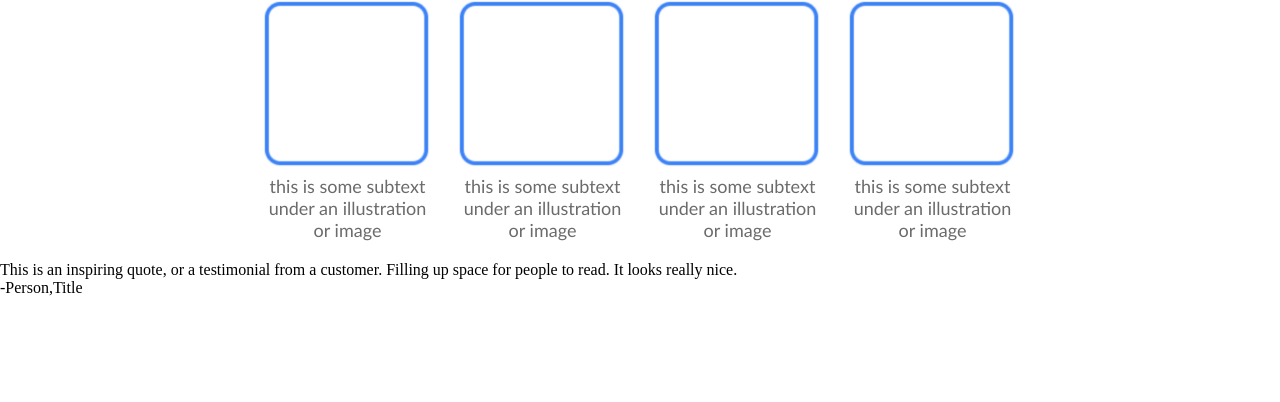
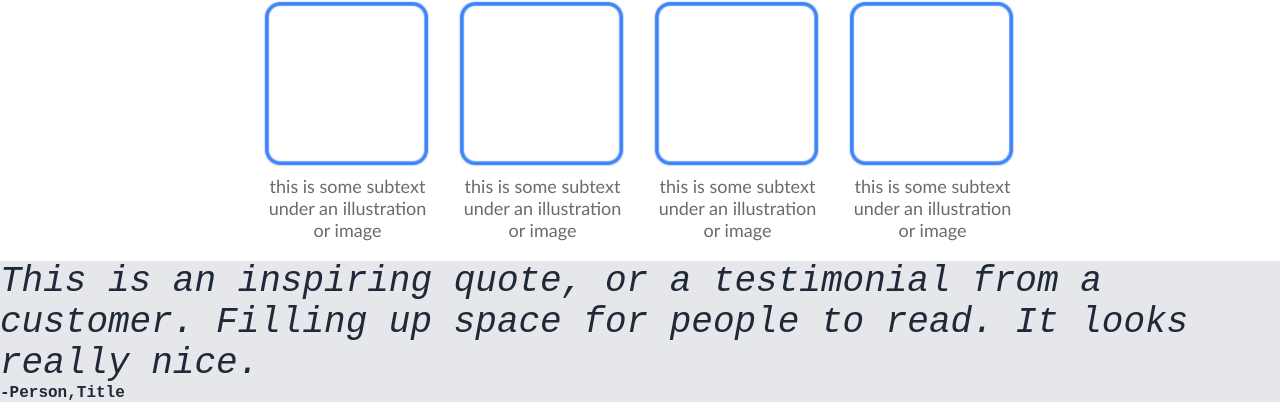
Before and after one commit to phuihumu/webpage, a plain HTML site: page index.html in a window 1280 px wide. Shown: the part 449-851 px from the top of the page. Before the commit the page ends 800 px from the top, so only its background shows below. Drawn offline with Linux system fonts and the light colour scheme.

Commit message:
Added color and changed the font, font size, and font weight to the quote section.

```diff
--- a/style.css
+++ b/style.css
@@ -117,3 +117,18 @@ button {
 .width {
     max-width: 175px;
 }
+
+.quote-section {
+    background-color:#E5E7EB;
+    color:#1F2937;
+    font-family: 'Courier New', Courier, monospace;
+}
+
+.quote {
+    font-size: 36px;
+    font-style: italic;
+}
+
+.quoted-person {
+    font-weight: bold;
+}
```
